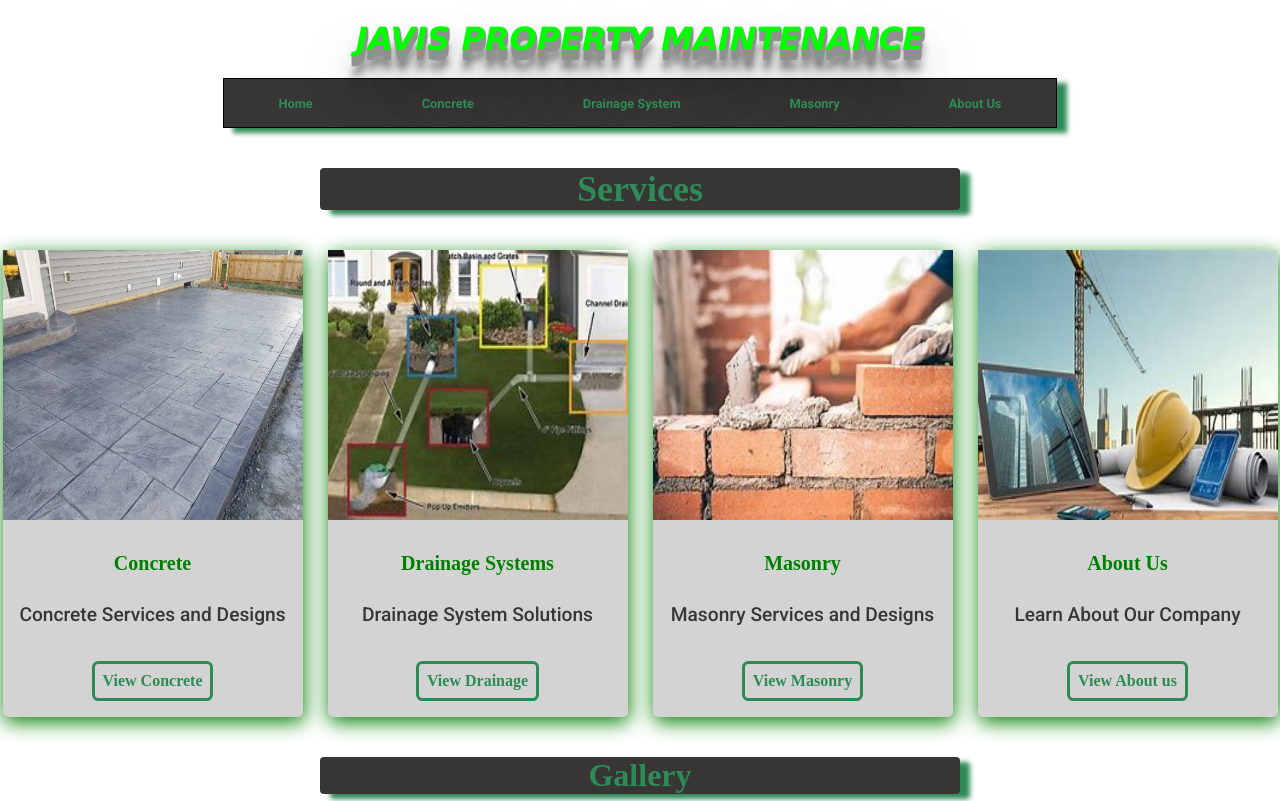
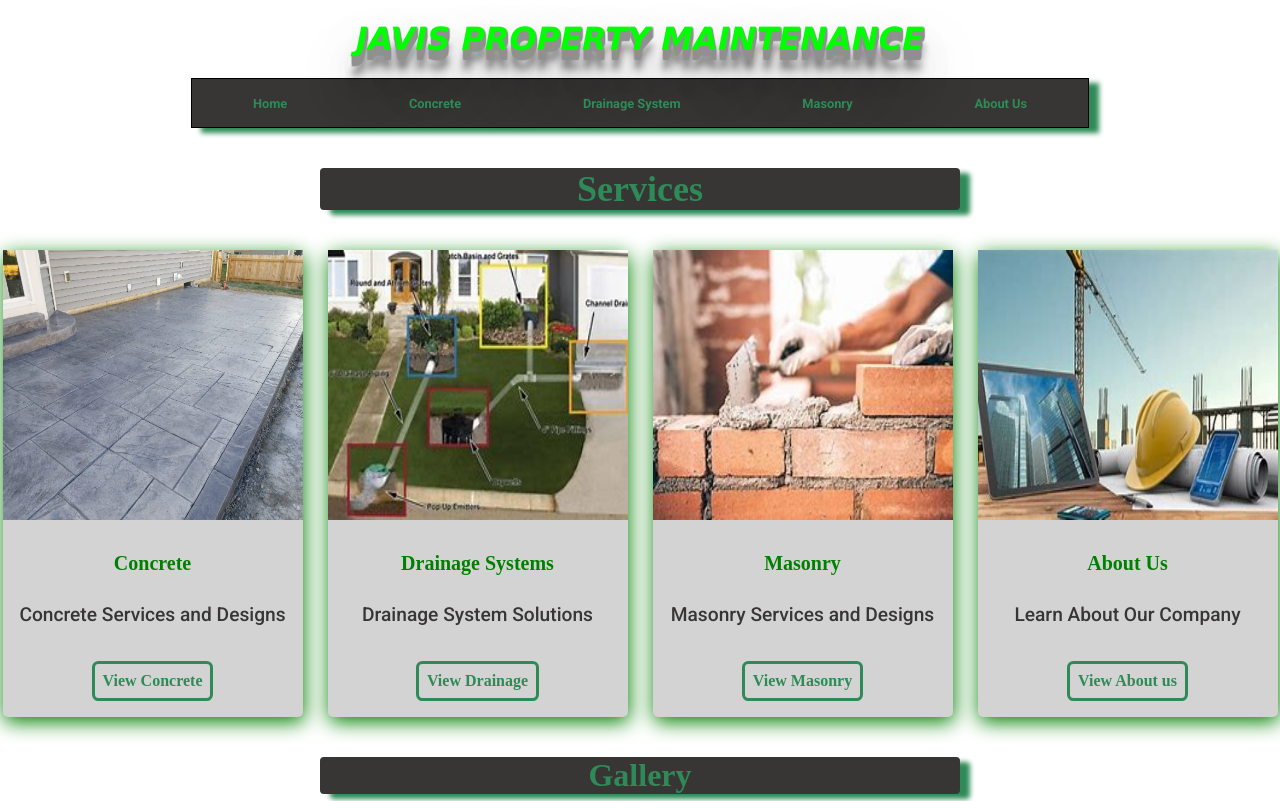
Before and after one commit to JaredHerrera6/javis-pm, a React (Create React App) app: page / in a window 1280 px wide. Shown: the top 801 px of the page. Built offline with nearby package versions, Linux system fonts and the light colour scheme.

Commit message:
sizing navbar

```diff
--- a/src/index.css
+++ b/src/index.css
@@ -15,7 +15,7 @@ main{
 .navbar{
   margin: 0 auto;
   display: flex;
-  width: 65%;
+  width: 70%;
   background-color:rgba(56, 53, 53);
   justify-content: space-around;
   border-width: 1px;
```
